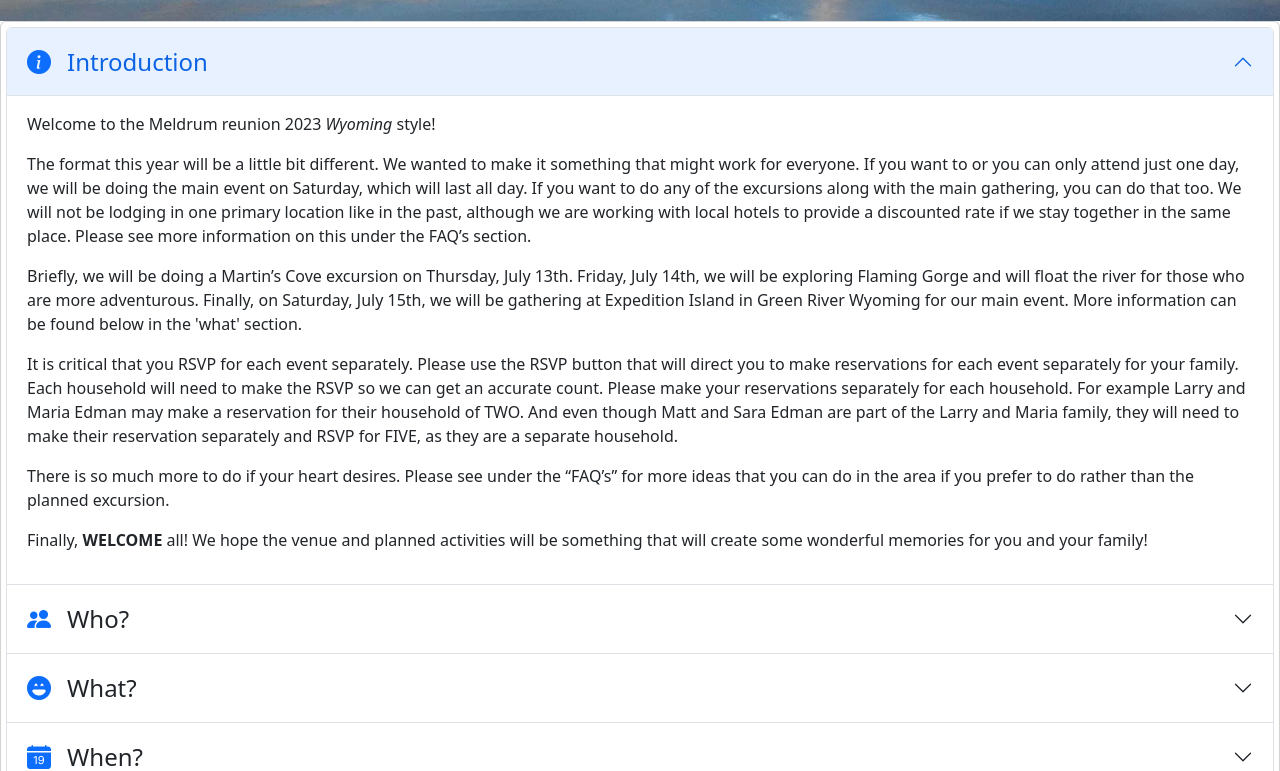
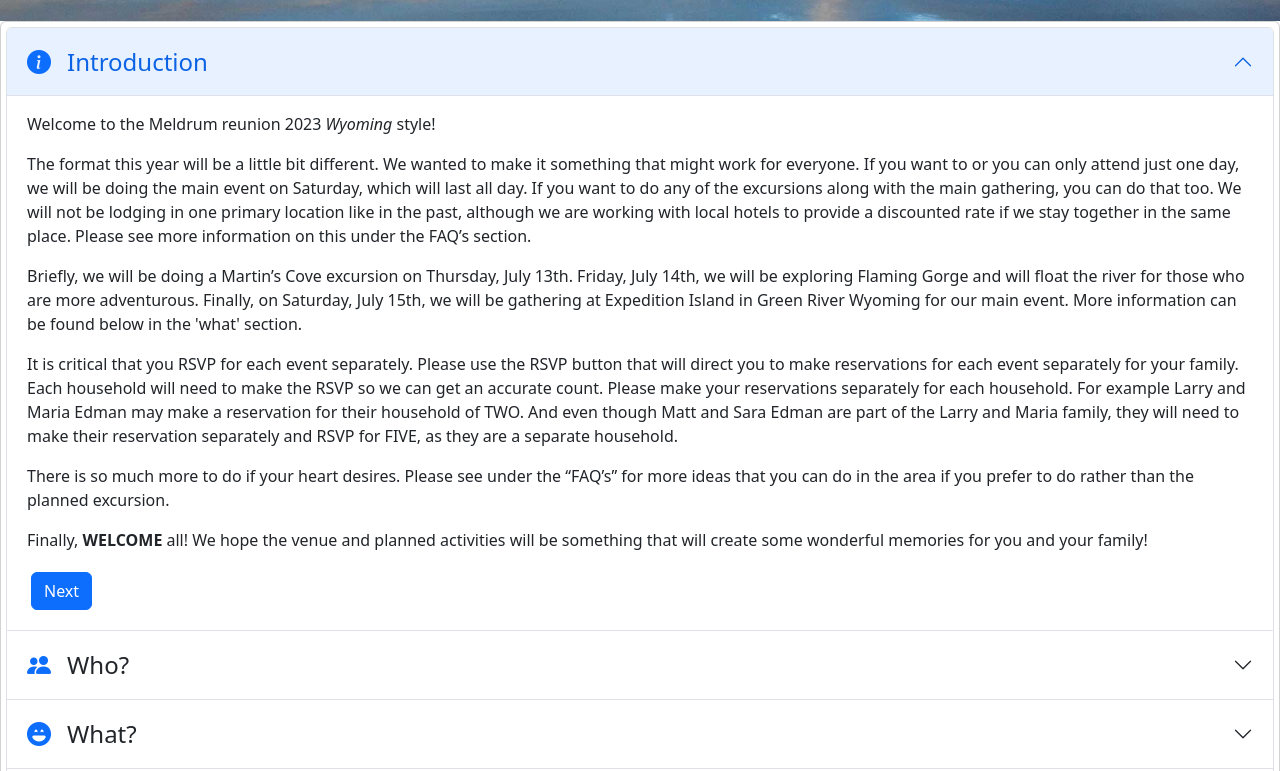
Before and after one commit to jpe0824/Reunion-App, an Angular app in the folder ui/Angular/: page / in a window 1280 px wide. Shown: the part 409-1180 px from the top of the page. Built offline with nearby package versions, Linux system fonts and the light colour scheme.

Commit message:
added next buttons and fixed styling issues

```diff
--- a/ui/Angular/src/app/app.component.html
+++ b/ui/Angular/src/app/app.component.html
@@ -11,19 +11,24 @@
   <img src="../assets/flamingGorge.jpg" class="img-fluid" alt="tree.jpg">
   <div class="card">
   <div class="card-body">
-    <ngb-accordion #acc="ngbAccordion" activeIds="ngb-panel-0">
-      <ngb-panel>
+    <ngb-accordion [closeOthers]="true" #acc="ngbAccordion" activeIds="ngb-panel-0">
+
+      <ngb-panel id="ngb-panel-0">
+
         <ng-template ngbPanelTitle>
           <div class="section-header d-flex">
             <i class="bi bi-info-circle-fill text-primary"></i>
             <div class="mx-3">Introduction</div>
           </div>
+
+
         </ng-template>
         <ng-template ngbPanelContent>
           <app-info></app-info>
+          <button type="button" class="btn btn-primary m-1" (click)="acc.expand('ngb-panel-1')">Next</button>
         </ng-template>
       </ngb-panel>
-      <ngb-panel>
+      <ngb-panel id="ngb-panel-1">
         <ng-template ngbPanelTitle>
           <div class="section-header d-flex">
             <i class="bi bi-people-fill text-primary"></i>
@@ -32,9 +37,11 @@
         </ng-template>
         <ng-template ngbPanelContent>
           <app-who></app-who>
+            <button type="button" class="btn btn-secondary m-1" (click)="acc.expand('ngb-panel-0')">Prev</button>
+            <button type="button" class="btn btn-primary m-1" (click)="acc.expand('ngb-panel-2')">Next</button>
         </ng-template>
       </ngb-panel>
-      <ngb-panel>
+      <ngb-panel id="ngb-panel-2">
         <ng-template ngbPanelTitle>
           <div class="section-header d-flex">
             <i class="bi bi-emoji-laughing-fill text-primary"></i>
@@ -43,9 +50,11 @@
         </ng-template>
         <ng-template ngbPanelContent>
           <app-what></app-what>
+          <button type="button" class="btn btn-secondary m-1" (click)="acc.expand('ngb-panel-1')">Prev</button>
+          <button type="button" class="btn btn-primary m-1" (click)="acc.expand('ngb-panel-3')">Next</button>
         </ng-template>
       </ngb-panel>
-      <ngb-panel>
+      <ngb-panel id="ngb-panel-3">
         <ng-template ngbPanelTitle>
           <div class="section-header d-flex">
             <i class="bi bi-calendar-date-fill text-primary"></i>
@@ -54,9 +63,11 @@
         </ng-template>
         <ng-template ngbPanelContent>
           <app-when></app-when>
+          <button type="button" class="btn btn-secondary m-1 btn-container" (click)="acc.expand('ngb-panel-2')">Prev</button>
+          <button type="button" class="btn btn-primary m-1" (click)="acc.expand('ngb-panel-4')">Next</button>
         </ng-template>
       </ngb-panel>
-      <ngb-panel>
+      <ngb-panel id="ngb-panel-4">
         <ng-template ngbPanelTitle>
           <div class="section-header d-flex">
             <i class="bi bi-pin-map-fill text-primary"></i>
@@ -65,9 +76,11 @@
         </ng-template>
         <ng-template ngbPanelContent>
           <app-where></app-where>
+          <button type="button" class="btn btn-secondary m-1" (click)="acc.expand('ngb-panel-3')">Prev</button>
+          <button type="button" class="btn btn-primary m-1" (click)="acc.expand('ngb-panel-5')">Next</button>
         </ng-template>
       </ngb-panel>
-      <ngb-panel>
+      <ngb-panel id="ngb-panel-5">
         <ng-template ngbPanelTitle>
           <div class="section-header d-flex">
             <i class="bi bi-question-circle-fill text-primary"></i>
@@ -76,6 +89,7 @@
         </ng-template>
         <ng-template ngbPanelContent>
           <app-faqs></app-faqs>
+          <button type="button" class="btn btn-secondary m-1" (click)="acc.expand('ngb-panel-4')">Prev</button>
         </ng-template>
       </ngb-panel>
     </ngb-accordion>
--- a/ui/Angular/src/app/app.component.scss
+++ b/ui/Angular/src/app/app.component.scss
@@ -16,6 +16,10 @@
   padding: 5px;
 }
 
+.page-header {
+  background-color: white;
+}
+
 .section-header {
   font-size: x-large;
   font-weight:400;
```
